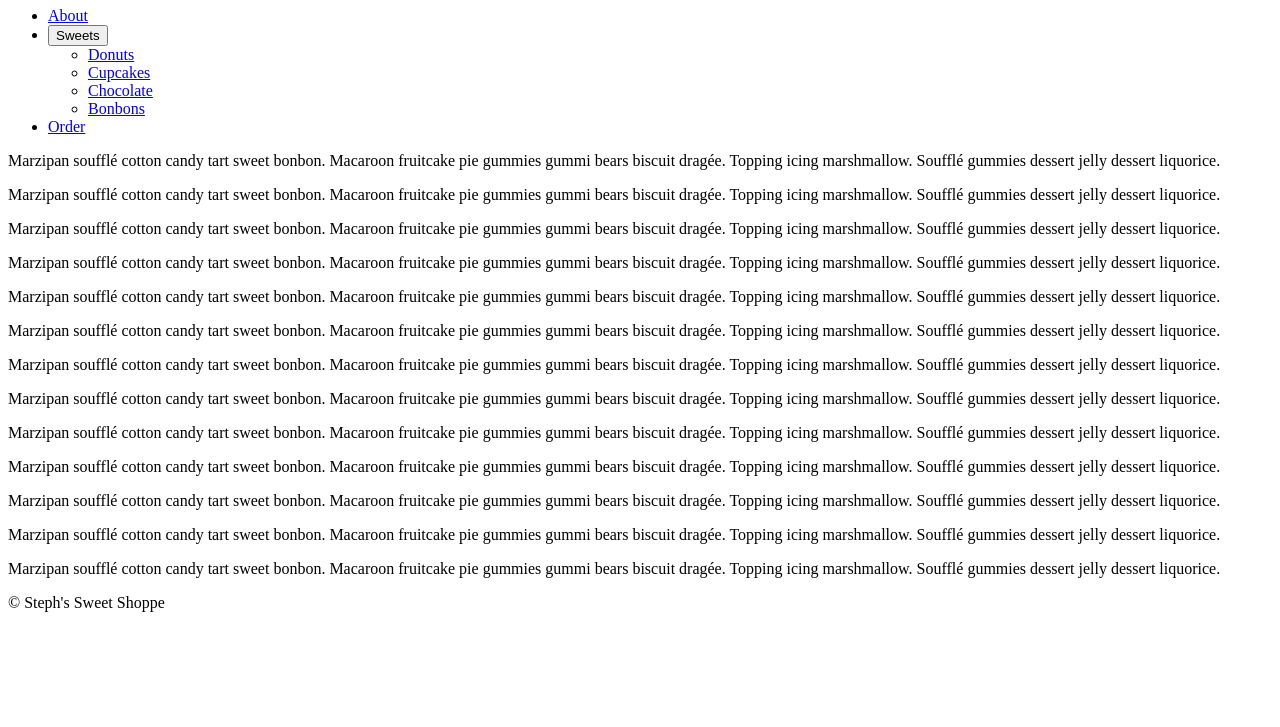
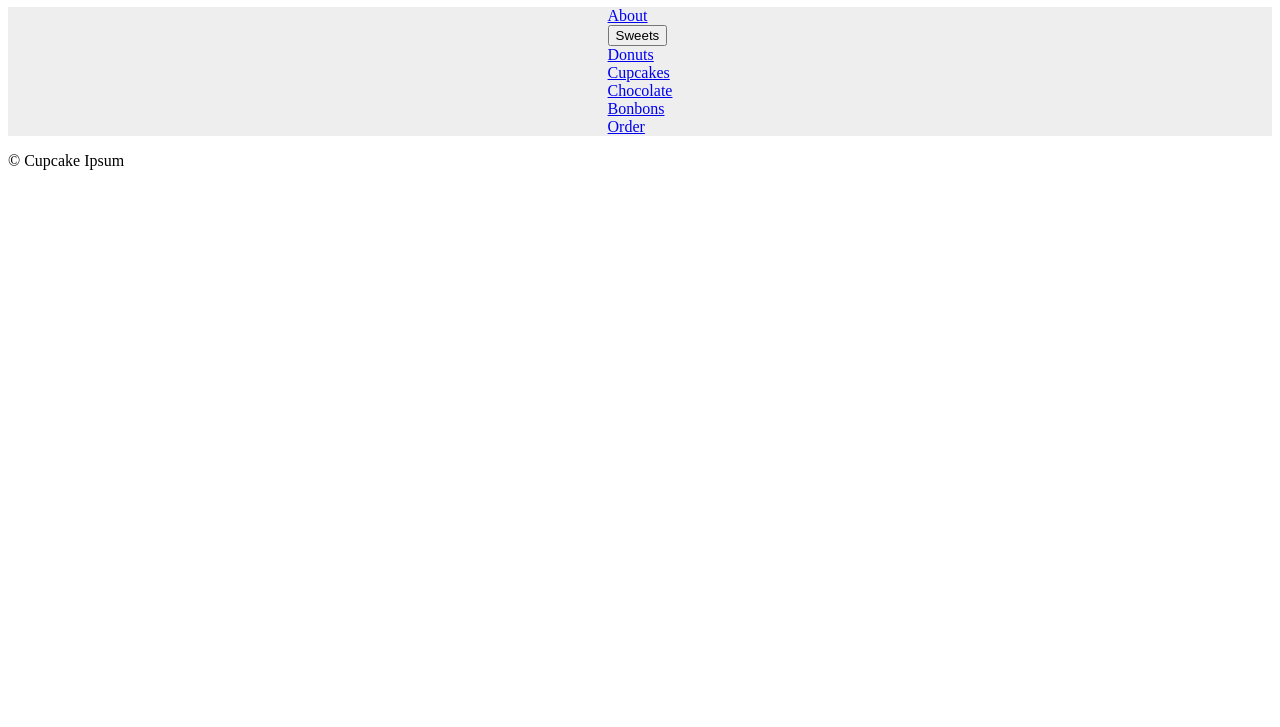
Before and after one commit to ferdamano/css-only-accessible-nav, a plain HTML site: page index.html in a window 1280 px wide. Shown: the part 73-800 px from the top of the page. Drawn offline with Linux system fonts and the light colour scheme.

Commit message:
initial styles

```diff
--- a/index.html
+++ b/index.html
@@ -4,11 +4,12 @@
     <meta charset="UTF-8" />
     <meta http-equiv="X-UA-Compatible" content="IE=edge" />
     <meta name="viewport" content="width=device-width, initial-scale=1.0" />
+    <link rel="stylesheet" href="styles.css" />
     <title>Document</title>
   </head>
   <body>
     <header>
-      <h1>Steph's Sweet Shoppe</h1>
+      <h1>Cupcake Ipsum</h1>
     </header>
     <nav aria-label="Main Navigation">
       <ul>
@@ -33,75 +34,8 @@
         <li><a href="#">Order</a></li>
       </ul>
     </nav>
-    <main>
-      <p>
-        Marzipan soufflé cotton candy tart sweet bonbon. Macaroon fruitcake pie
-        gummies gummi bears biscuit dragée. Topping icing marshmallow. Soufflé
-        gummies dessert jelly dessert liquorice.
-      </p>
-      <p>
-        Marzipan soufflé cotton candy tart sweet bonbon. Macaroon fruitcake pie
-        gummies gummi bears biscuit dragée. Topping icing marshmallow. Soufflé
-        gummies dessert jelly dessert liquorice.
-      </p>
-      <p>
-        Marzipan soufflé cotton candy tart sweet bonbon. Macaroon fruitcake pie
-        gummies gummi bears biscuit dragée. Topping icing marshmallow. Soufflé
-        gummies dessert jelly dessert liquorice.
-      </p>
-      <p>
-        Marzipan soufflé cotton candy tart sweet bonbon. Macaroon fruitcake pie
-        gummies gummi bears biscuit dragée. Topping icing marshmallow. Soufflé
-        gummies dessert jelly dessert liquorice.
-      </p>
-      <p>
-        Marzipan soufflé cotton candy tart sweet bonbon. Macaroon fruitcake pie
-        gummies gummi bears biscuit dragée. Topping icing marshmallow. Soufflé
-        gummies dessert jelly dessert liquorice.
-      </p>
-      <p>
-        Marzipan soufflé cotton candy tart sweet bonbon. Macaroon fruitcake pie
-        gummies gummi bears biscuit dragée. Topping icing marshmallow. Soufflé
-        gummies dessert jelly dessert liquorice.
-      </p>
-      <p>
-        Marzipan soufflé cotton candy tart sweet bonbon. Macaroon fruitcake pie
-        gummies gummi bears biscuit dragée. Topping icing marshmallow. Soufflé
-        gummies dessert jelly dessert liquorice.
-      </p>
-      <p>
-        Marzipan soufflé cotton candy tart sweet bonbon. Macaroon fruitcake pie
-        gummies gummi bears biscuit dragée. Topping icing marshmallow. Soufflé
-        gummies dessert jelly dessert liquorice.
-      </p>
-      <p>
-        Marzipan soufflé cotton candy tart sweet bonbon. Macaroon fruitcake pie
-        gummies gummi bears biscuit dragée. Topping icing marshmallow. Soufflé
-        gummies dessert jelly dessert liquorice.
-      </p>
-      <p>
-        Marzipan soufflé cotton candy tart sweet bonbon. Macaroon fruitcake pie
-        gummies gummi bears biscuit dragée. Topping icing marshmallow. Soufflé
-        gummies dessert jelly dessert liquorice.
-      </p>
-      <p>
-        Marzipan soufflé cotton candy tart sweet bonbon. Macaroon fruitcake pie
-        gummies gummi bears biscuit dragée. Topping icing marshmallow. Soufflé
-        gummies dessert jelly dessert liquorice.
-      </p>
-      <p>
-        Marzipan soufflé cotton candy tart sweet bonbon. Macaroon fruitcake pie
-        gummies gummi bears biscuit dragée. Topping icing marshmallow. Soufflé
-        gummies dessert jelly dessert liquorice.
-      </p>
-      <p>
-        Marzipan soufflé cotton candy tart sweet bonbon. Macaroon fruitcake pie
-        gummies gummi bears biscuit dragée. Topping icing marshmallow. Soufflé
-        gummies dessert jelly dessert liquorice.
-      </p>
-    </main>
     <footer>
-      <p>&copy; Steph's Sweet Shoppe</p>
+      <p>&copy; Cupcake Ipsum</p>
     </footer>
   </body>
 </html>
--- /dev/null
+++ b/styles.css
@@ -0,0 +1,15 @@
+nav {
+  background-color: #eee;
+  padding: 0 1rem;
+  display: grid;
+  place-items: center;
+}
+nav ul {
+    list-style: none;
+    margin: 0;
+    padding: 0;
+    display: grid;
+}
+nav ul li {
+    padding: 0;
+}
```
